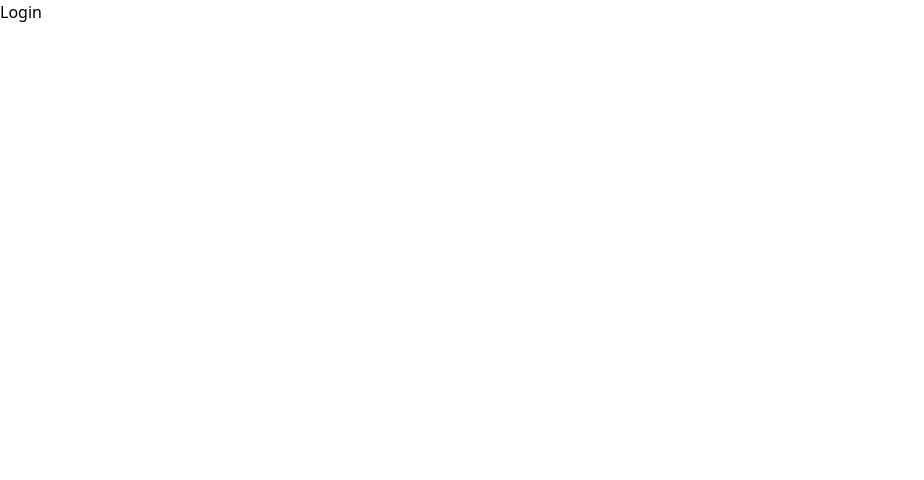
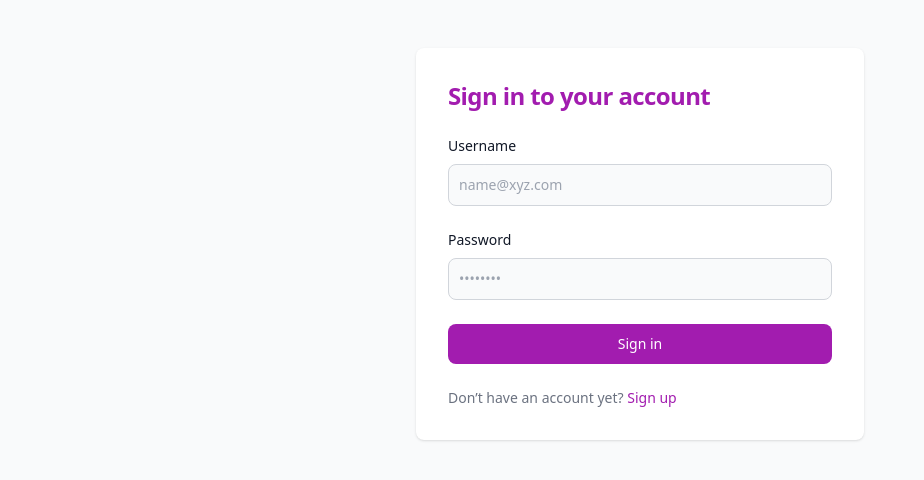
Before and after one commit to Om-Shankar-191019/admissionForm, a React (Vite) app in the folder frontend/: page /login in a window 1280 px wide. Shown: the top 480 px of the page, without its empty margins (0-924 px from the left). Built offline with nearby package versions, Linux system fonts and the light colour scheme; the HTML template or start-up script is replaced by a standard one.

Commit message:
login page ui

```diff
--- a/frontend/src/App.jsx
+++ b/frontend/src/App.jsx
@@ -1,8 +1,8 @@
 import React from "react";
 import { Routes, Route } from "react-router-dom";
-import Home from "./components/Home";
-import Login from "./components/Login";
-import Signup from "./components/Signup";
+import Home from "./pages/Home";
+import Login from "./pages/Login";
+import Signup from "./pages/Signup";
 
 const App = () => {
   return (
--- a/frontend/src/components/Login.jsx
+++ /dev/null
@@ -1,7 +0,0 @@
-import React from "react";
-
-const Login = () => {
-  return <div>Login</div>;
-};
-
-export default Login;
--- /dev/null
+++ b/frontend/src/pages/Login.jsx
@@ -0,0 +1,83 @@
+import React, { useState } from "react";
+import { Link } from "react-router-dom";
+
+const Login = () => {
+  const [username, setUsername] = useState("");
+  const [password, setPassword] = useState("");
+  const [loading, setLoading] = useState(false);
+
+  const handleSubmit = async (e) => {
+    e.preventDefault();
+    console.log(username, password);
+  };
+  return (
+    <section className="bg-gray-50 dark:bg-gray-900 py-12">
+      <div className="flex flex-col items-center  px-6 py-8 mx-auto md:h-full lg:py-0">
+        <div className="w-full bg-white rounded-lg shadow dark:border md:mt-0 sm:max-w-md xl:p-0 dark:bg-gray-800 dark:border-gray-700">
+          <div className="p-6 space-y-4 md:space-y-6 sm:p-8">
+            <h1 className="text-xl font-bold leading-tight tracking-tight text-themeColor md:text-2xl dark:text-white">
+              Sign in to your account
+            </h1>
+            <form className="space-y-4 md:space-y-6" onSubmit={handleSubmit}>
+              <div>
+                <label
+                  htmlFor="username"
+                  className="block mb-2 text-sm font-medium text-gray-900 dark:text-white"
+                >
+                  Username
+                </label>
+                <input
+                  type="text"
+                  name="username"
+                  id="username"
+                  className="bg-gray-50 border border-gray-300 text-gray-900 sm:text-sm rounded-lg focus:ring-primary-600 focus:border-primary-600 block w-full p-2.5 dark:bg-gray-700 dark:border-gray-600 dark:placeholder-gray-400 dark:text-white dark:focus:ring-blue-500 dark:focus:border-blue-500"
+                  placeholder="name@xyz.com"
+                  required
+                  value={username}
+                  onChange={(e) => setUsername(e.target.value)}
+                />
+              </div>
+              <div>
+                <label
+                  htmlFor="password"
+                  className="block mb-2 text-sm font-medium text-gray-900 dark:text-white"
+                >
+                  Password
+                </label>
+                <input
+                  type="password"
+                  name="password"
+                  id="password"
+                  placeholder="••••••••"
+                  className="bg-gray-50 border border-gray-300 text-gray-900 sm:text-sm rounded-lg focus:ring-primary-600 focus:border-primary-600 block w-full p-2.5 dark:bg-gray-700 dark:border-gray-600 dark:placeholder-gray-400 dark:text-white dark:focus:ring-blue-500 dark:focus:border-blue-500"
+                  required
+                  value={password}
+                  onChange={(e) => setPassword(e.target.value)}
+                />
+              </div>
+
+              <button
+                type="submit"
+                disabled={loading}
+                className="w-full text-white bg-themeColor hover:bg-themeColorHover focus:ring-4 focus:outline-none focus:ring-primary-300 font-medium rounded-lg text-sm px-5 py-2.5 text-center dark:bg-themeColor dark:hover:bg-themeColorHover dark:focus:ring-primary-800 duration-150"
+              >
+                {loading ? <span>Loading...</span> : "Sign in"}
+              </button>
+              <p className="text-sm font-light text-gray-500 dark:text-gray-400">
+                Don’t have an account yet?{" "}
+                <Link
+                  to="/signup"
+                  className="font-medium text-themeColor hover:underline dark:text-themeColor"
+                >
+                  Sign up
+                </Link>
+              </p>
+            </form>
+          </div>
+        </div>
+      </div>
+    </section>
+  );
+};
+
+export default Login;
--- a/frontend/tailwind.config.js
+++ b/frontend/tailwind.config.js
@@ -2,7 +2,12 @@
 export default {
   content: ["./index.html", "./src/**/*.{js,ts,jsx,tsx}"],
   theme: {
-    extend: {},
+    extend: {
+      colors: {
+        themeColor: "#a21caf",
+        themeColorHover: "#c026d3",
+      },
+    },
   },
   plugins: [],
 };
```
Also changed, not shown: frontend/src/pages/Home.jsx (renamed from frontend/src/components/Home.jsx), frontend/src/pages/Signup.jsx (renamed from frontend/src/components/Signup.jsx).
